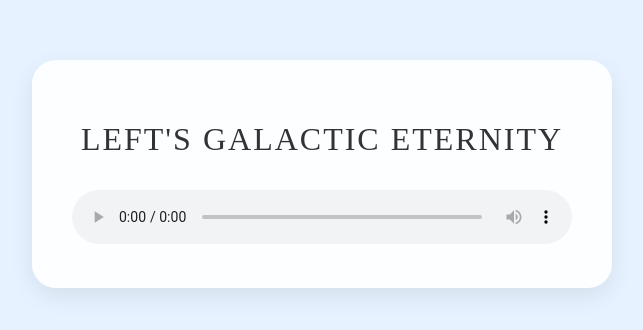
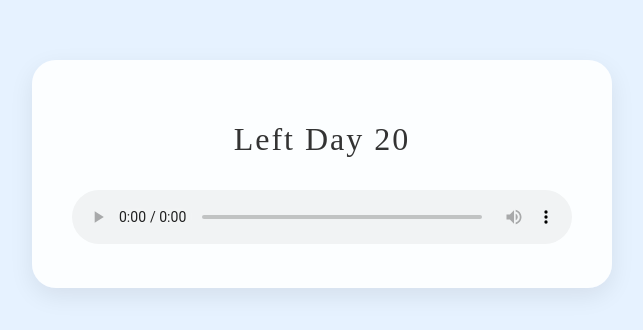
Before and after one commit to MidoRi-LeFt/LEFT-S-GALACTIC-ETERNITY, a plain HTML site: page index.html in a window 1280 px wide. Shown: the part 226-556 px from the top of the page, without its empty margins (318-961 px from the left). Drawn offline with Linux system fonts and the light colour scheme.

Commit message:
Update title and audio source in index.html

```diff
--- a/index.html
+++ b/index.html
@@ -2,7 +2,7 @@
 <html>
 <head>
     <meta charset="UTF-8">
-    <title>Left & Right</title>
+    <title>Left&Right</title>
     <meta name="viewport" content="width=device-width, initial-scale=1.0">
     <style>
         body {
@@ -40,9 +40,9 @@
 </head>
 <body>
     <div class="player-container">
-        <h1>LEFT'S GALACTIC ETERNITY</h1>
+        <h1>Left Day 20</h1>
         <audio controls>
-            <source src="LEFT'S GALACTIC ETERNITY.m4a" type="audio/mp4">
+            <source src="Left-S-Galactic-Eternity/LEFT'S GALACTIC ETERNITY.m4a" type="audio/mp4">
             你的浏览器不支持音频播放，请直接复制链接到播放器打开。
         </audio>
     </div>
```
